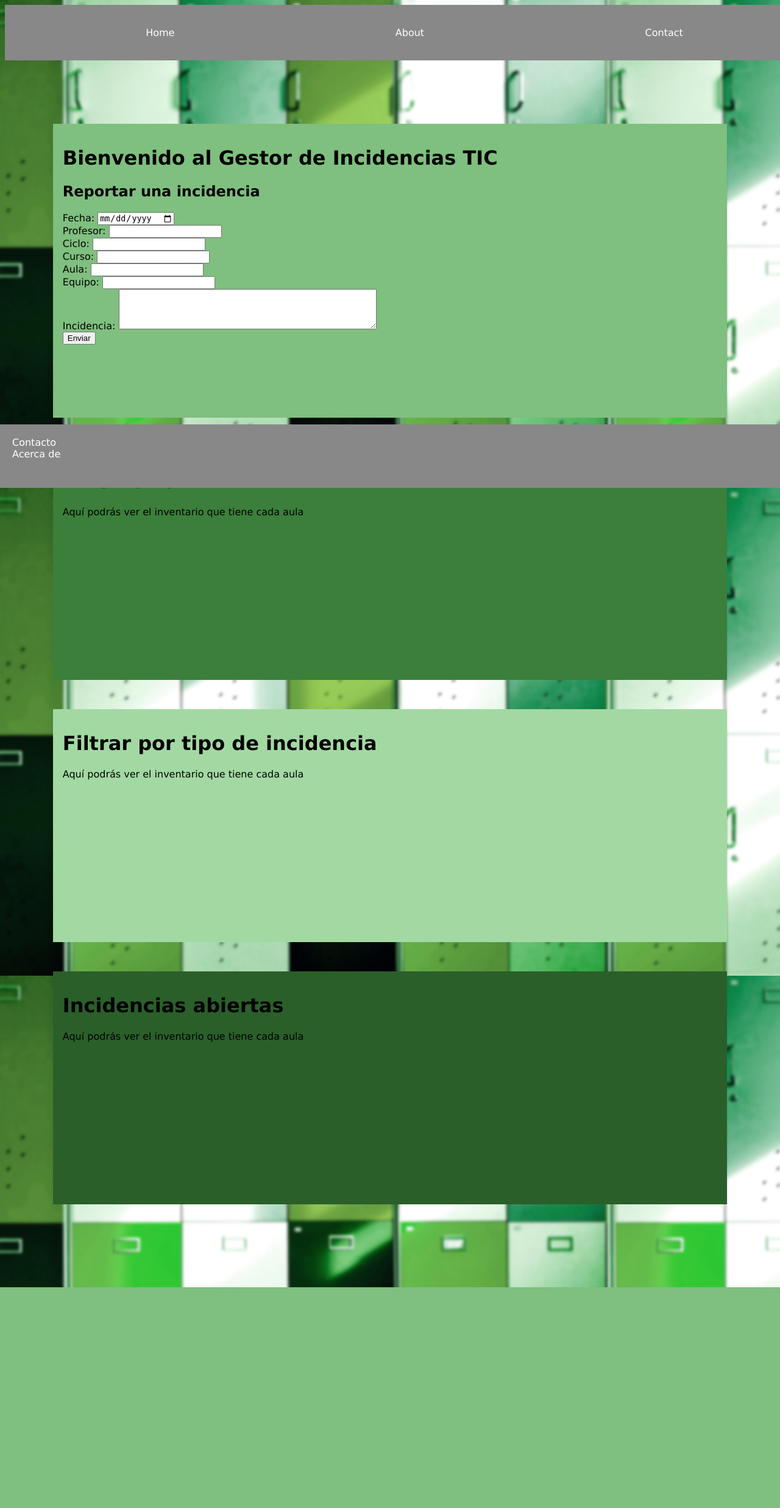
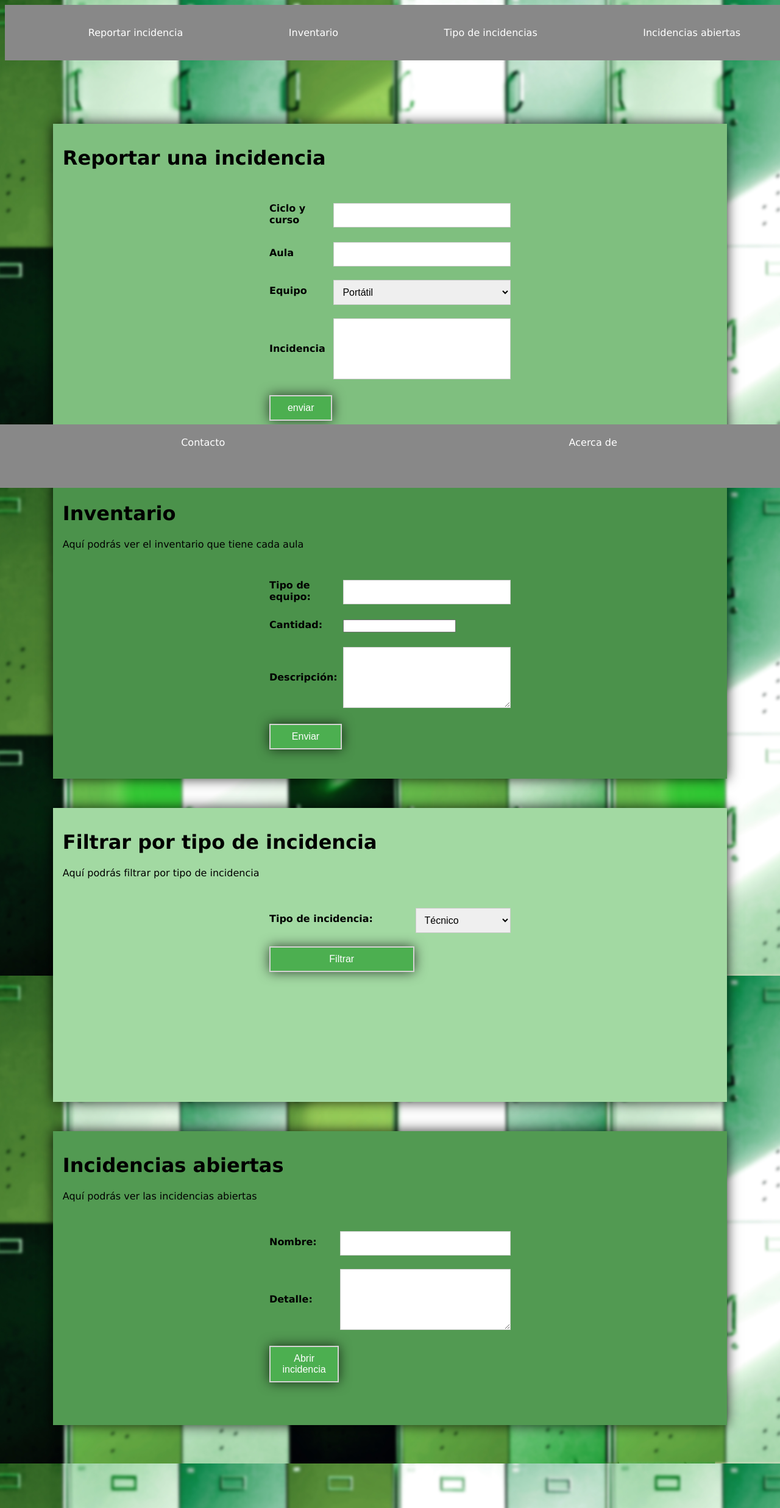
Before and after one commit to tefkat1521/IncidenciasTIC_PIO_BAROJA, a PHP site: page /paginaprincipal2.html in a window 1280 px wide. Shown: the whole page at 61% size. Before the commit the page ends 2111 px from the top, so only its background shows below. Run offline with PHP 8.4, Linux system fonts and the light colour scheme.

Commit message:
pagina home 2

```diff
--- a/CODIGO/home.css
+++ b/CODIGO/home.css
@@ -27,30 +27,32 @@ body {
     margin: 1.5em;
     overflow-y: auto; /* Habilita el scroll vertical si el contenido excede la altura máxima */
     padding: 1em;
+    box-shadow: 0 0 20px rgba(0, 0, 0, 0.8);
 }
 
 /* Estilos para los divs ap1, ap2, ap3 y ap4 */
 .ap1 {
-    background-color: #7fbf7f; /* Verde claro */
-    height: 450px; /* Altura fija */
+    background-color: #7fbf7f;
+    min-height: 450px;
+    height: fit-content;
 }
 
 .ap2 {
-    background-color: #3b7f3b; /* Verde oscuro */
-    height: 350px; /* Altura fija */
-}
+    background-color: #4b924b;
+    min-height: 450px;
+    height: fit-content;}
 
 .ap3 {
-    background-color: #a2d9a2; /* Verde pastel */
-    height: 350px; /* Altura fija */
-}
+    background-color: #a2d9a2;
+    min-height: 450px;
+    height: fit-content;}
 
 .ap4 {
-    background-color: #2a5f2a; /* Verde profundo */
-    height: 350px; /* Altura fija */
-}
+    background-color:  #529a52;
+    min-height: 450px;
+    height: fit-content;}
 
-/* Estilo del menú superior */
+/*********************************************** Estilo del menú superior *************************************************************/
 .nav {
     background-color: #888;
     color: #fff;
@@ -65,18 +67,6 @@ body {
 }
 
 
-
-
-/* .nav {
-    padding: 5px;
-    background-color: #888;
-
-    position: -webkit-sticky;
-    position: sticky;
-    top: 0;
-    left: 0;
-    width: 100%;
-  } */
 
   .nav ul {
     display: flex;
@@ -101,7 +91,7 @@ body {
 
 
 
-/* Estilo del footer */
+/*************************************************** Estilo del footer **************************************************************/
 .bottom-menu {
     background-color: #888; /* Color de fondo gris */
     color: #fff; /* Color del texto */
@@ -111,18 +101,17 @@ body {
     position: fixed; /* Fija la posición */
     bottom: 0; /* Se coloca en la parte inferior */
     left: 0; /* Se coloca en el lado izquierdo */
-    text-decoration: none;
 }
-
 
 .bottom-menu ul {
     list-style: none; /* Quita los puntos de la lista */
     padding: 0; /* Elimina el relleno predeterminado de la lista */
     margin: 0; /* Elimina el margen predeterminado de la lista */
+    display: flex; /* Muestra los elementos de la lista en línea */
+    justify-content: space-around; /* Centra horizontalmente los elementos */
 }
 
 .bottom-menu ul li {
-    /* display: inline; Muestra los elementos de la lista en línea */
     margin-right: 10px; /* Añade un espacio entre los elementos */
 }
 
@@ -130,3 +119,65 @@ body {
     text-decoration: none; /* Quita el subrayado de los enlaces */
     color: #fff; /* Color del texto */
 }
+
+
+/*************************************************** FORMULARIO *******************************************************************/
+
+/* Estilos generales del formulario */
+form {
+    max-width: 400px;
+    margin: 0 auto;
+    padding: 20px;
+    /* background-color: #f2f2f2; */
+    /* border-radius: 10px; */
+}
+
+/* Estilos para los campos del formulario */
+form table {
+    width: 100%;
+}
+
+form table td {
+    padding: 10px 0;
+}
+
+label {
+    display: block;
+    font-weight: bold;
+    margin-bottom: 5px;
+}
+
+input[type="text"],
+input[type="date"],
+select,
+textarea {
+    width: 100%;
+    padding: 10px;
+    border: 1px solid #ccc;
+    /* border-radius: 5px; */
+    font-size: 16px;
+    box-sizing: border-box;
+}
+
+textarea {
+    height: 100px;
+}
+
+/* Estilos para el botón */
+.boton {
+    width: 100%;
+    padding: 10px;
+    border: none;
+    /* border-radius: 5px; */
+    background-color: #4CAF50;
+    color: white;
+    font-size: 16px;
+    cursor: pointer;
+    transition: background-color 0.3s ease;
+    border: #d4d3d3 solid 2px;
+    box-shadow: 0 0 20px rgba(0, 0, 0, 0.7);
+}
+
+button[type="send"]:hover {
+    background-color: #45a049;
+}
--- a/CODIGO/paginaprincipal2.html
+++ b/CODIGO/paginaprincipal2.html
@@ -10,67 +10,145 @@
     <header class="nav">
         <nav>
           <ul>
-            <li><a href="javascript:void(0)">Home</a></li>
-            <li><a href="javascript:void(0)">About</a></li>
-            <li><a href="javascript:void(0)">Contact</a></li>
+            <li><a href="javascript:void(0)">Reportar incidencia</a></li>
+            <li><a href="javascript:void(0)">Inventario</a></li>
+            <li><a href="javascript:void(0)">Tipo de incidencias</a></li>
+            <li><a href="javascript:void(0)">Incidencias abiertas</a></li>
           </ul>
         </nav>
       </header>
 
 
     <div class="home-container">
+        <!-- <h1>Bienvenido al Gestor de Incidencias TIC</h1> -->
         <div class="ap1">
-            <h1>Bienvenido al Gestor de Incidencias TIC</h1>
-            <h2>Reportar una incidencia</h2>
-            <form action="#" method="post">
-                <div>
-                    <label for="fecha">Fecha:</label>
-                    <input type="date" id="fecha" name="fecha">
-                </div>
-                <div>
-                    <label for="profesor">Profesor:</label>
-                    <input type="text" id="profesor" name="profesor">
-                </div>
-                <div>
-                    <label for="ciclo">Ciclo:</label>
-                    <input type="text" id="ciclo" name="ciclo">
-                </div>
-                <div>
-                    <label for="curso">Curso:</label>
-                    <input type="text" id="curso" name="curso">
-                </div>
-                <div>
-                    <label for="aula">Aula:</label>
-                    <input type="text" id="aula" name="aula">
-                </div>
-                <div>
-                    <label for="equipo">Equipo:</label>
-                    <input type="text" id="equipo" name="equipo">
-                </div>
-                <div>
-                    <label for="incidencia">Incidencia:</label>
-                    <textarea id="incidencia" name="incidencia" rows="4" cols="50"></textarea>
-                </div>
-                <div>
-                    <button type="submit">Enviar</button>
-                </div>
+
+            <h1>Reportar una incidencia</h1>
+
+            <form action="#">
+                <table>
+                    <!--
+                    <tr>
+                         Creo que la fecha debería ir automáticamente
+                        <td><label for="fecha">Fecha</label></td>
+                        <td><input type="date" id="fecha" name="fecha"></td>
+                    </tr>
+
+                    <tr>
+                         LO MISMO CON PROFESOR, SI YA SE HA REGISTRADO DEBERÍA HACERSE AUTOMÁTICAMENTE
+                        <td><label for="profesor">Profesor</label></td>
+                        <td><input type="text" id="profesor" name="profesor"></td>
+                    </tr>
+                    -->
+                    <tr>
+                        <!-- Provisional -->
+                        <td><label for="ciclo">Ciclo y curso</label></td>
+                        <td><input type="text" id="ciclo" name="ciclo"></td>
+                    </tr>
+                    <tr>
+                        <td><label for="aula">Aula</label></td>
+                        <td><input type="text" id="aula" name="aula"></td>
+                    </tr>
+                    <tr>
+                         <!-- LA INCIDENCIA DEBERÍA SER UN SELECT Y SI SE SELECCIONA OTROS APAREZCA UN CUADRO DE TEXTO -->
+                         <td><label for="equipo">Equipo</label></td>
+                         <td>
+                             <select name="equipo" id="equipo">
+                                 <option value="portatil">Portátil</option>
+                                 <option value="sobremesa">Ordenador de sobremesa</option>
+                                 <option value="pantalla">Pantalla</option>
+                                 <option value="pizarra_digital">Pizarra Digital</option>
+                                 <option value="proyector">Proyector</option>
+                                 <option value="mouse">Mouse</option>
+                                 <option value="teclado">Teclado</option>
+                                 <option value="otro">Otro</option>
+                             </select>
+                         </td>
+                    </tr>
+                    <tr>
+                        <td><label for="incidencia">Incidencia</label></td>
+                        <td><textarea id="incidencia" name="incidencia" rows="10" cols="50" style="resize: none;"></textarea></td>
+
+
+
+                    </tr>
+                    <tr>
+                        <td>
+                            <button class="boton" type="send" name="enviar" id="enviar">enviar</button>
+                        </td>
+                    </tr>
+                </table>
             </form>
+
         </div>
 
         <div class="ap2">
             <h1>Inventario</h1>
             <p>Aquí podrás ver el inventario que tiene cada aula</p>
+            <form action="#">
+                <table>
+                    <tr>
+                        <td><label for="tipo">Tipo de equipo:</label></td>
+                        <td><input type="text" id="tipo" name="tipo"></td>
+                    </tr>
+                    <tr>
+                        <td><label for="cantidad">Cantidad:</label></td>
+                        <td><input type="number" id="cantidad" name="cantidad" min="1"></td>
+                    </tr>
+                    <tr>
+                        <td><label for="descripcion">Descripción:</label></td>
+                        <td><textarea id="descripcion" name="descripcion" rows="5" cols="50"></textarea></td>
+                    </tr>
+                    <tr>
+                        <td><button class="boton" type="submit">Enviar</button></td>
+                    </tr>
+                </table>
+            </form>
         </div>
 
         <div class="ap3">
             <h1>Filtrar por tipo de incidencia</h1>
-            <p>Aquí podrás ver el inventario que tiene cada aula</p>
+            <p>Aquí podrás filtrar por tipo de incidencia</p>
+            <form action="#">
+                <table>
+                    <tr>
+                        <td><label for="filtrar">Tipo de incidencia:</label></td>
+                        <td>
+                            <select id="filtrar" name="filtrar">
+                                <option value="tecnico">Técnico</option>
+                                <option value="software">Software</option>
+                                <option value="hardware">Hardware</option>
+                                <option value="otros">Otros</option>
+                            </select>
+                        </td>
+                    </tr>
+                    <tr>
+                        <td><button class="boton" type="submit">Filtrar</button></td>
+                    </tr>
+                </table>
+            </form>
         </div>
 
         <div class="ap4">
             <h1>Incidencias abiertas</h1>
-            <p>Aquí podrás ver el inventario que tiene cada aula</p>
+            <p>Aquí podrás ver las incidencias abiertas</p>
+            <form action="#">
+                <table>
+                    <tr>
+                        <td><label for="nombre">Nombre:</label></td>
+                        <td><input type="text" id="nombre" name="nombre"></td>
+                    </tr>
+                    <tr>
+                        <td><label for="detalle">Detalle:</label></td>
+                        <td><textarea id="detalle" name="detalle" rows="5" cols="50"></textarea></td>
+                    </tr>
+                    <tr>
+                        <td><button class="boton" type="submit">Abrir incidencia</button></td>
+                    </tr>
+                </table>
+            </form>
         </div>
+
 
     </div>
 
```
